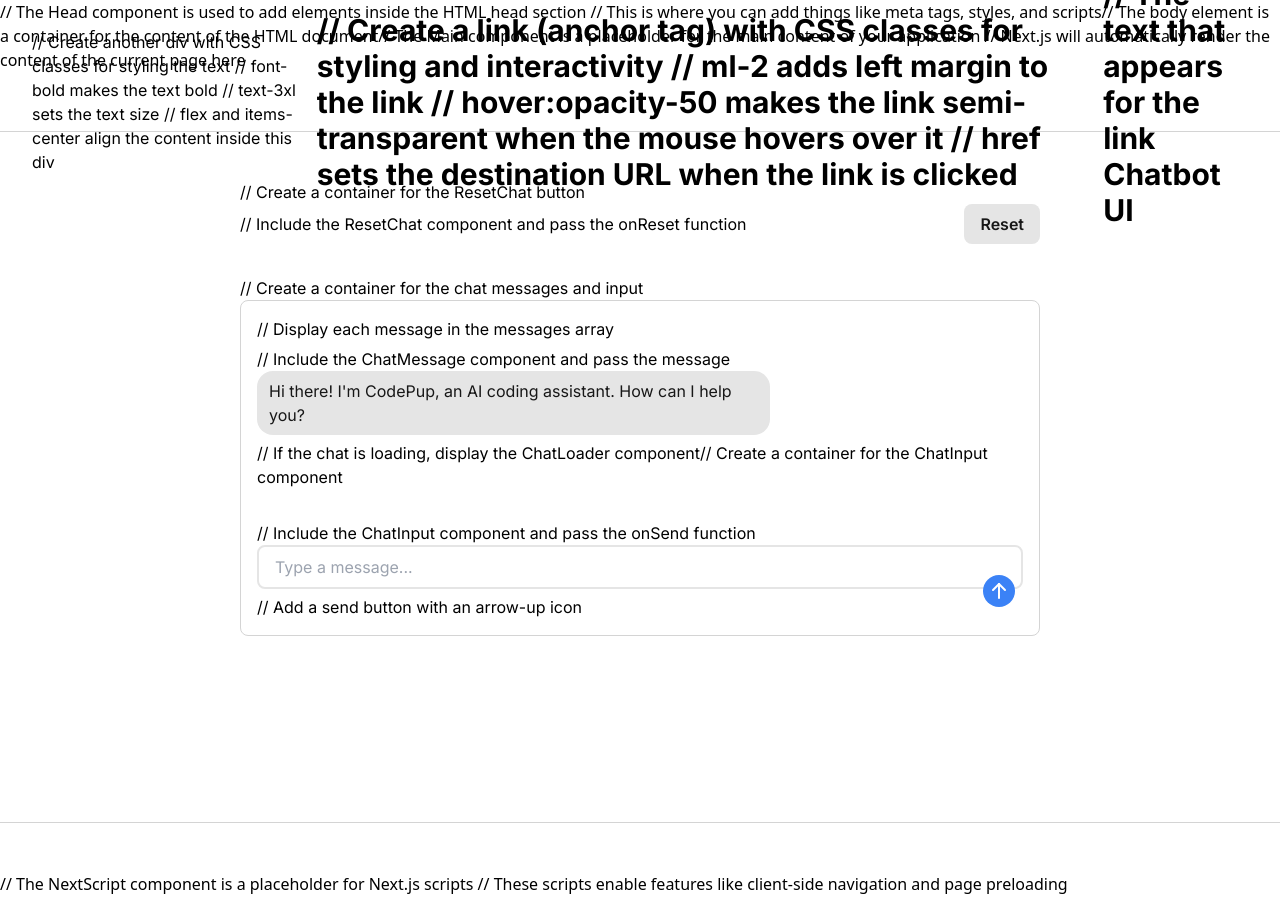
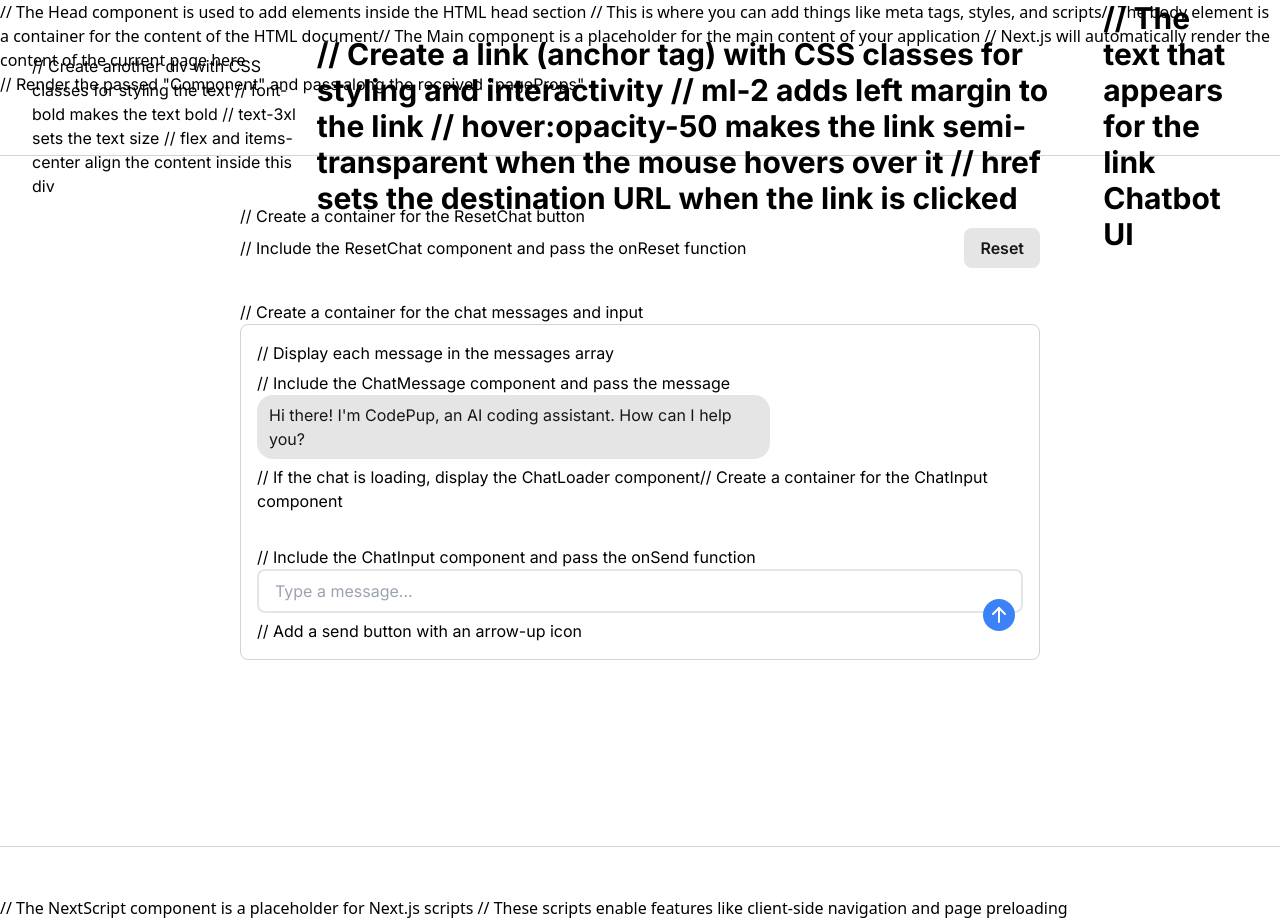
Before and after one commit to ChrisJAdamek/chatbot-ui-lite, a Next.js app: page / in a window 1280 px wide. Before the commit the page ends 896 px from the top, so only its background shows below. Built offline with nearby package versions, Linux system fonts and the light colour scheme.

Commit message:
Update _app.tsx

```diff
--- a/pages/_app.tsx
+++ b/pages/_app.tsx
@@ -1,12 +1,22 @@
+// Import the global CSS styles
 import "@/styles/globals.css";
+
+// Import the types for Next.js AppProps
 import type { AppProps } from "next/app";
+
+// Import the Inter font from the Google Fonts API
 import { Inter } from "next/font/google";
 
+// Create a font object using the Inter font, specifying the "latin" subset
 const inter = Inter({ subsets: ["latin"] });
 
+// Define the main App component, which takes the "Component" and "pageProps" properties
 export default function App({ Component, pageProps }: AppProps<{}>) {
+  // Return the main structure of the app
   return (
+    // Use the "main" HTML element and set the className to use the imported Inter font
     <main className={inter.className}>
+      // Render the passed "Component" and pass along the received "pageProps"
       <Component {...pageProps} />
     </main>
   );
```
